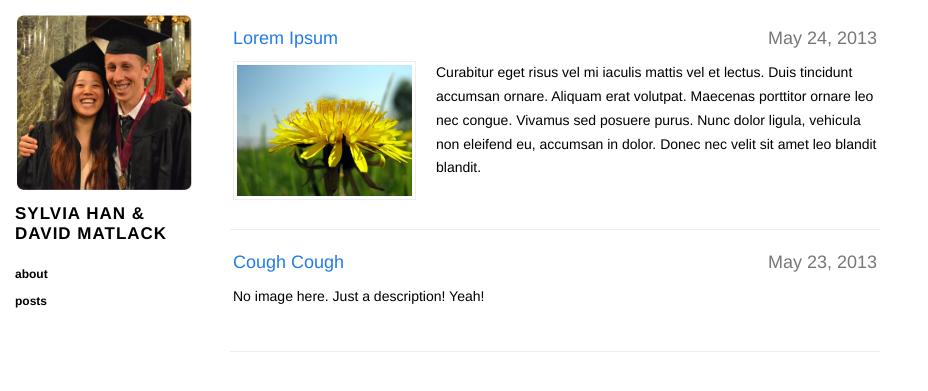
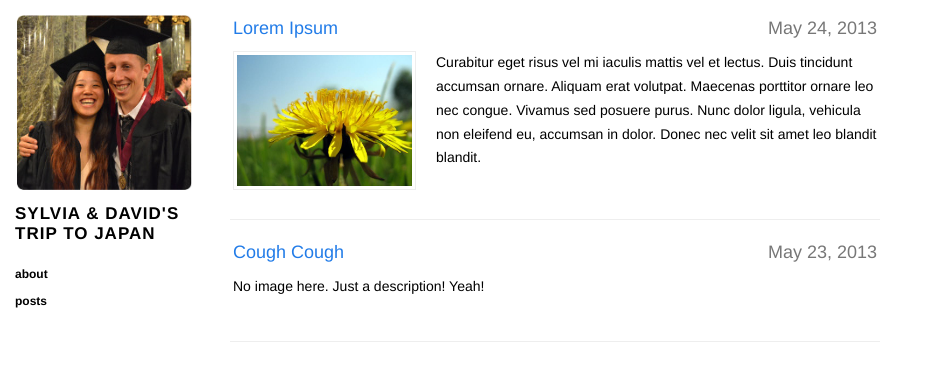
Before and after one commit to kasaharas/japan-blog, a Jekyll site: the page built from index.html, in a window 1280 px wide. Shown: the top 391 px of the page, without its empty margins (0-928 px from the left). Built offline with Jekyll 4.4.1, drawn with Linux system fonts in a browser that asks for light colours; nearby versions of some CDN libraries.

Commit message:
Changed text under sidebar img and margins

```diff
--- a/_config.yml
+++ b/_config.yml
@@ -9,7 +9,7 @@ pygments: true
 # Themes are encouraged to use these universal variables
 # so be sure to set them if your theme uses them.
 #
-title : Sylvia & David's Japan Trip
+title : Sylvia & David's Trip to Japan
 tagline: I think we're turning Japanese.
 author :
   sylvia:
--- a/_layouts/layout.html
+++ b/_layouts/layout.html
@@ -29,13 +29,16 @@
 
 <body>
   <section class="sidebar">
-    <a href="{{ BASE_PATH}}">
+	 <a href="{{ BASE_PATH}}">
       <img src="{{ BASE_PATH }}/images/grads.jpg" height="175" width="175" class="avatar" />
     </a>
 
-    <section class="name">
-      <span id="name">{{ site.author.sylvia.name }}   &</span><br>
-      <span id="name">{{ site.author.david.name }}</span>
+  	 <section class="name">
+      <span id="name">{{ site.title }}</span>
+      <!--
+	   <span id="name">{{ site.author.sylvia.name }}   &</span><br>
+		<span id="name">{{ site.author.david.name }}</span>
+      -->
     </section>
 
     <!--
--- a/css/base.css
+++ b/css/base.css
@@ -149,7 +149,7 @@ a {
     font-family: Helvetica, sans-serif;
     line-height: 1.6em; }
   .content .listing {
-    padding: 10px 0 10px 0;
+    padding: 0 0 10px 0;
     font-family: Helvetica, sans-serif; }
     .content .listing ul {
       margin: 0;
@@ -165,7 +165,7 @@ a {
     .content .listing a {
       text-decoration: none; }
       .content .listing a:hover {
-        text-decoration: underline; }
+        color: #777777;
   .content .meta {
     margin: 30px 0;
     padding: 10px 0;
```
